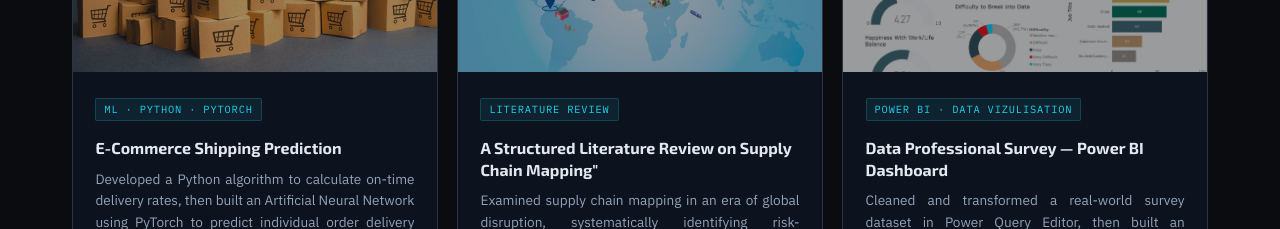
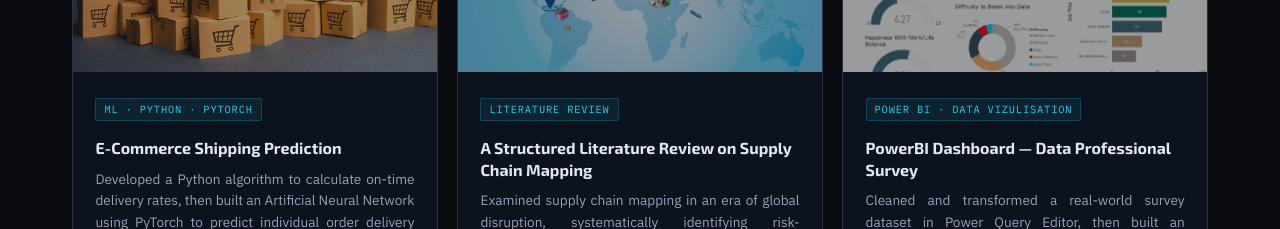
Before and after one commit to AkshayChandrola/AkshayChandrola.github.io, a plain HTML site: page index.html in a window 1280 px wide. Shown: the part 2520-2749 px from the top of the page. Drawn offline with Linux system fonts and the light colour scheme.

```diff
--- a/index.html
+++ b/index.html
@@ -1421,19 +1421,18 @@
           </div>
           <div class="project-card-body">
             <span class="project-tag" style="font-size:0.65rem;padding:2px 8px;">LITERATURE REVIEW</span>
-            <h3><a href= "https://github.com/AkshayChandrola/AkshayChandrola.github.io/tree/main/Projects/Supply%20chain%20mapping" target="_blank">A Structured Literature Review on Supply Chain Mapping"</a></h3>
+            <h3><a href="https://github.com/AkshayChandrola/AkshayChandrola.github.io/tree/main/Projects/Supply%20chain%20mapping" target="_blank">A Structured Literature Review on Supply Chain Mapping</a></h3>
             <p>Examined supply chain mapping in an era of global disruption, systematically identifying risk-uncovering methods, cataloguing visualization techniques, and assessing software tools — concluding with practical recommendations for resilient, transparent supply chains.</p>
             <a href="https://github.com/AkshayChandrola/AkshayChandrola.github.io/tree/main/Projects/Supply%20chain%20mapping" target="_blank" class="project-link-btn">View Project ↗</a>
           </div>
         </div>
-
         <div class="project-card fade-in-up">
           <div class="project-card-img">
             <img src="images/pic09.png" alt="" onerror="this.style.display='none'">
           </div>
           <div class="project-card-body">
             <span class="project-tag" style="font-size:0.65rem;padding:2px 8px;">POWER BI · DATA VIZULISATION</span>
-            <h3><a href="https://github.com/AkshayChandrola/AkshayChandrola.github.io/tree/main/Projects/Power%20BI" target="_blank">Data Professional Survey — Power BI Dashboard</a></h3>
+            <h3><a href="https://github.com/AkshayChandrola/AkshayChandrola.github.io/tree/main/Projects/Power%20BI" target="_blank">PowerBI Dashboard — Data Professional Survey</a></h3>
             <p>Cleaned and transformed a real-world survey dataset in Power Query Editor, then built an interactive dashboard surfacing insights on programming language preferences, salary by role, work-life balance scores, and the perceived difficulty of entering the data profession.</p>
             <a href="https://github.com/AkshayChandrola/AkshayChandrola.github.io/tree/main/Projects/Power%20BI" target="_blank" class="project-link-btn">View Project ↗</a>
           </div>
```
